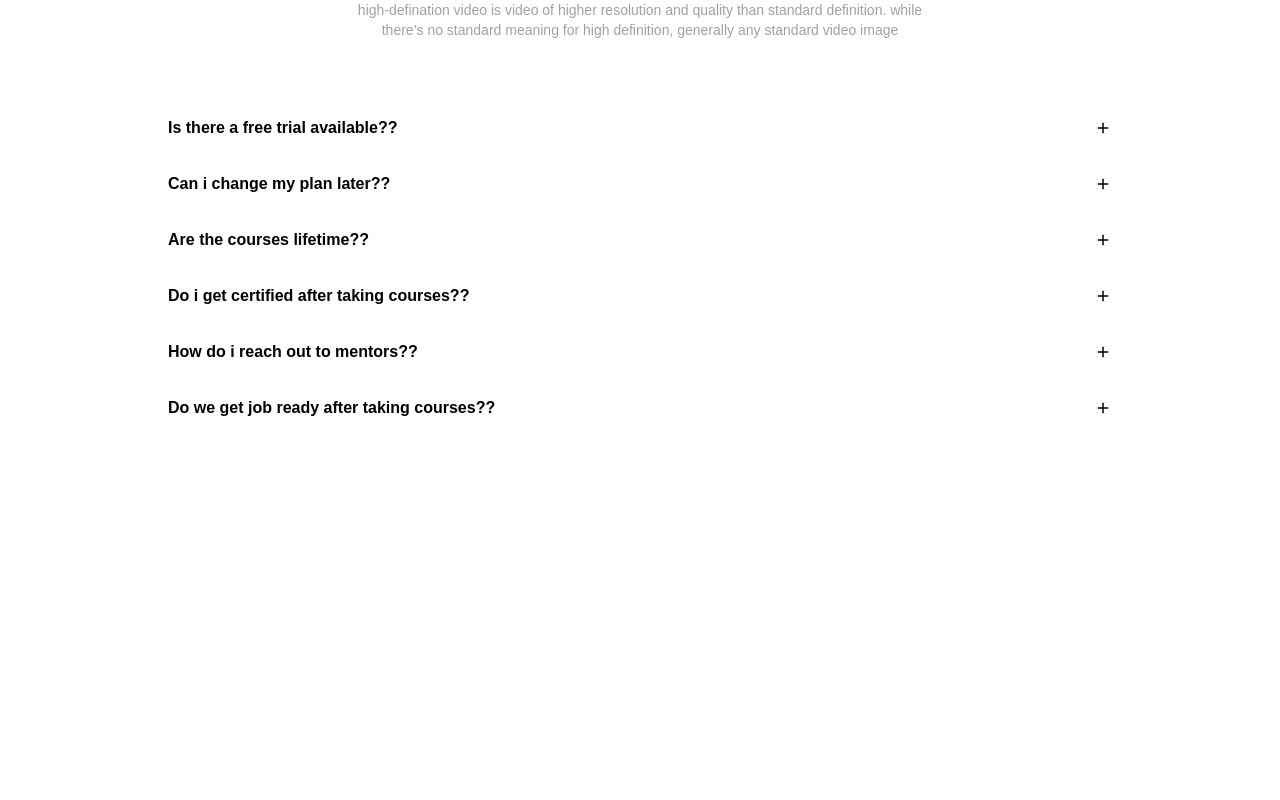
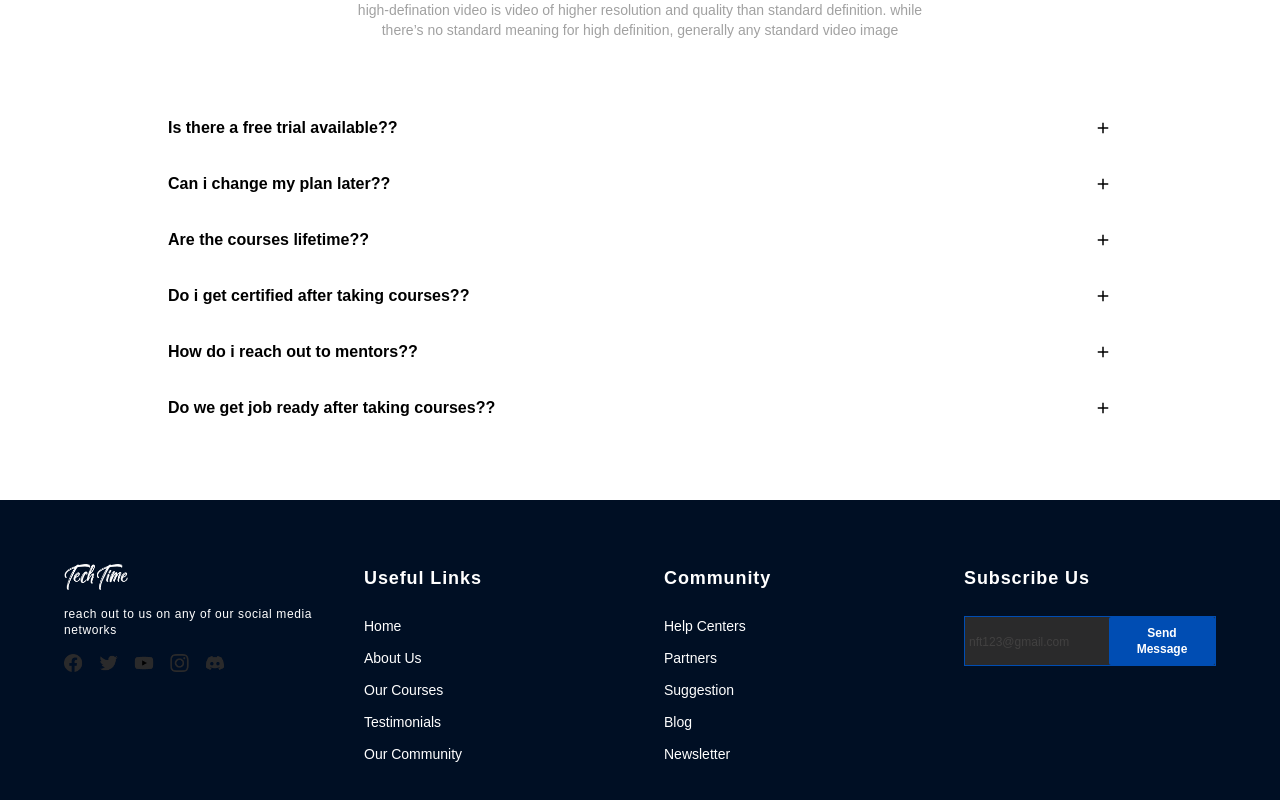
Before and after one commit to Dom000/techtime, a Next.js app in the folder techtime_app/: page / in a window 1280 px wide. Shown: the part 4128-4928 px from the top of the page. Before the commit the page ends 4628 px from the top, so only its background shows below. Built offline with nearby package versions, Linux system fonts and the light colour scheme; a web font is replaced by a local one.

Commit message:
completed

```diff
--- /dev/null
+++ b/techtime_app/components/Section1.js/Footer.js
@@ -0,0 +1,61 @@
+import React from "react";
+import Button from "../common/Button";
+
+function Footer() {
+  return (
+    <div className="bg-[#000F24] grid-cols-1 p-5 md:p-16 gap-12 grid md:grid-cols-3 lg:grid-cols-4">
+      <div className="flex flex-col justify-start items-start space-y-4">
+        <div className="">
+          <img src="techtime.png" className="object-contain  w-16" />
+        </div>
+        <p className="text-white text-xs tracking-wider">
+          reach out to us on any of our social media networks
+        </p>
+        <div className="">
+          <img src="Frame__112.png" className="object-contain  w-40" />
+        </div>
+      </div>
+      <div className="text-white space-y-3">
+        <p className="text-lg pb-3 font-bold tracking-wider text-white">
+          Useful Links
+        </p>
+
+        <p className="text-sm">Home</p>
+        <p className="text-sm">About Us</p>
+        <p className="text-sm">Our Courses</p>
+        <p className="text-sm">Testimonials</p>
+        <p className="text-sm">Our Community</p>
+      </div>
+      <div className="text-white space-y-3">
+        <p className="text-lg pb-3 font-bold tracking-wider text-white">
+          Community
+        </p>
+        <p className="text-sm">Help Centers</p>
+        <p className="text-sm">Partners</p>
+        <p className="text-sm">Suggestion</p>
+        <p className="text-sm">Blog</p>
+        <p className="text-sm">Newsletter</p>
+      </div>
+      <div className="text-white space-y-3">
+        <p className="text-lg pb-3 font-bold tracking-wider text-white">
+          Subscribe Us
+        </p>
+
+        <div className="flex border-techtimeBlue justify-between bg-[#2A2A2B] border">
+          <input
+            placeholder="nft123@gmail.com"
+            className="border-0 placeholder:text-xs placeholder:text-[#424141] w-36 px-1 outline-none focus:bg-none  bg-[#2A2A2B]"
+          />
+          <Button
+            text={"Send Message"}
+            className={
+              "bg-techtimeBlue px-2 font-normal text-xs text-white  border-0"
+            }
+          />
+        </div>
+      </div>
+    </div>
+  );
+}
+
+export default Footer;
--- a/techtime_app/pages/index.js
+++ b/techtime_app/pages/index.js
@@ -5,6 +5,7 @@ import Header from "../components/Header/Header";
 import Faq from "../components/Section1.js/Faq";
 import FifthSection from "../components/Section1.js/FifthSection";
 import FirstSection from "../components/Section1.js/FirstSection";
+import Footer from "../components/Section1.js/Footer";
 import FourthSection from "../components/Section1.js/FourthSection";
 import SecondSection from "../components/Section1.js/SecondSection";
 import SixthSection from "../components/Section1.js/SixthSection";
@@ -21,7 +22,8 @@ export default function Home() {
       <FourthSection />
       <FifthSection />
       <SixthSection />
-      <Faq/>
+      <Faq />
+      <Footer />
     </div>
   );
 }
```
Also changed, not shown: techtime_app/public/Frame__112.png (added).
